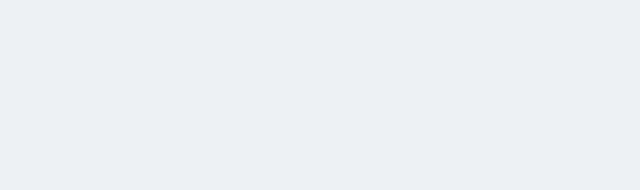
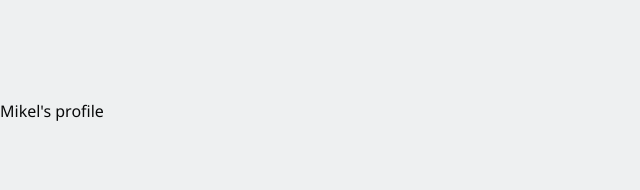
Before and after one commit to mikelarrieta/nextjs-course, a Next.js app: page / in a window 1280 px wide. Shown: the top 190 px of the page, without its empty margins (0-640 px from the left). Built offline with nearby package versions, Linux system fonts and the light colour scheme.

Commit message:
Finished 09 - Routing.

```diff
--- a/pages/index.tsx
+++ b/pages/index.tsx
@@ -1,11 +1,16 @@
 import Head from 'next/head'
-import Image from 'next/image'
 import styles from '../styles/Home.module.css'
+import Link from 'next/link'
 
 export default function Home() {
-  return (
-    <div>
-
-    </div>
-  )
+	return (
+		<div>
+			<Link prefetch={false} href={{
+				pathname: '/[username]',
+				query: { username: 'mikel14' },
+			}}>
+				<a>Mikel's profile</a>
+			</Link>
+		</div>
+	);
 }
```
Also changed, not shown: pages/[username]/[slug].tsx (added, +7 -0 lines), pages/[username]/index.tsx (added, +7 -0 lines), pages/admin/[slug].tsx (added, +7 -0 lines), pages/admin/index.tsx (added, +7 -0 lines), pages/enter.tsx (added, +7 -0 lines).
